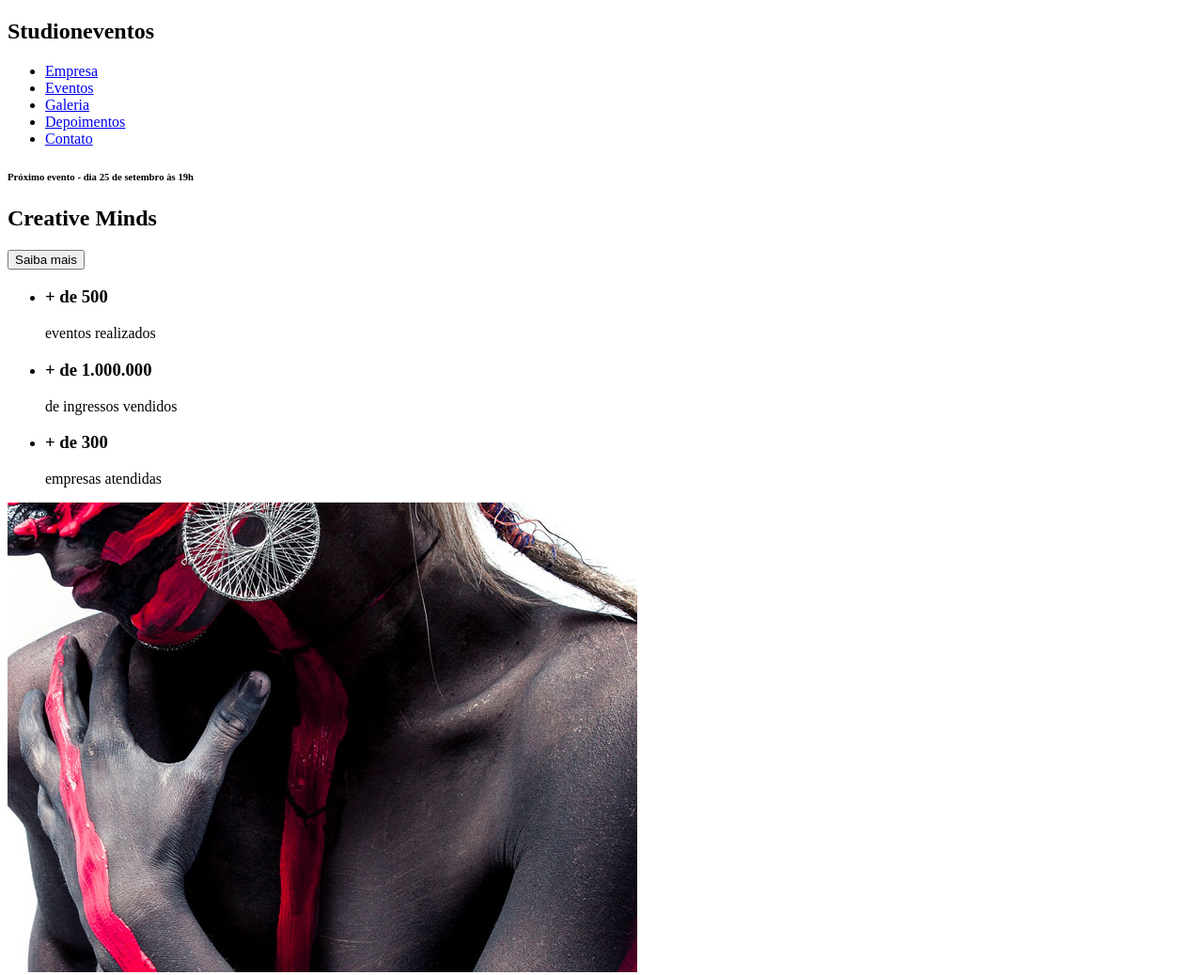
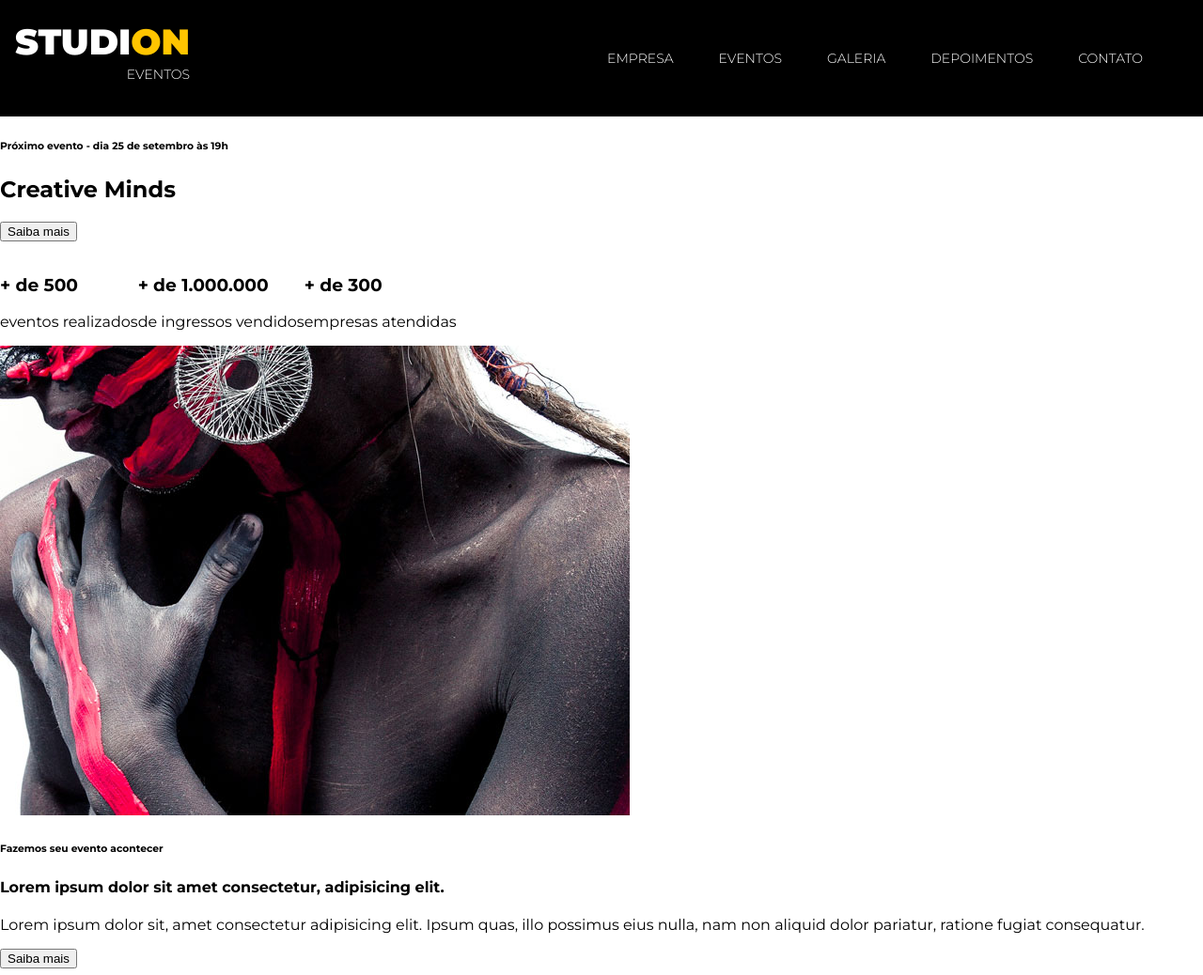
Before and after one commit to diegotoba/IS-StudioOn, a website: page src/index.html in a window 1280 px wide. Shown: the top 1038 px of the page at 94% size. Drawn offline with Linux system fonts and the light colour scheme.

Commit message:
feat(nav): added styling for navbar

```diff
--- a/src/index.html
+++ b/src/index.html
@@ -5,13 +5,15 @@
     <meta charset="UTF-8">
     <meta http-equiv="X-UA-Compatible" content="IE=edge">
     <meta name="viewport" content="width=device-width, initial-scale=1.0">
+    <link rel="stylesheet" href="style.css">
     <title>Studion</title>
 </head>
 
 <body>
-    <nav>
-        <h1>Studi<span>on</span><span>eventos</span></h1>
-        <ul>
+    <nav class="navbar">
+        <h1 class="logo-studion">Studi<span class="copy--primary">on</span>
+            <span class="logo-studion__subtitle">Eventos</span></h1>
+        <ul class="navbar__links">
             <li><a href="#empresa">Empresa</a></li>
             <li><a href="#eventos">Eventos</a></li>
             <li><a href="#galeria">Galeria</a></li>
--- /dev/null
+++ b/src/style.css
@@ -0,0 +1,72 @@
+@import url('https://fonts.googleapis.com/css2?family=Montserrat:wght@300;400;700;900&display=swap');
+
+* {
+  box-sizing: border-box;
+}
+
+:root {
+  --color-primary: #ffc500;
+  font-family: 'Montserrat', sans-serif;
+}
+
+body {
+  margin: 0;
+  padding-top: 7.75rem;
+}
+
+ul {
+  display: flex;
+  list-style: none;
+  padding-left: 0;
+}
+
+.navbar {
+  position: fixed;
+  display: grid;
+  grid-template-columns: 1fr 9fr;
+  align-items: center;
+  top: 0;
+  left: 0;
+  width: 100vw;
+  height: 7.75rem;
+  padding: 0 1rem;
+  background-color: #000;
+  color: #fff;
+}
+
+.navbar__links {
+  justify-self: end;
+}
+
+.navbar__links li {
+  font-size: 0.875rem;
+  margin-right: 3rem;
+}
+
+.navbar__links a {
+  font-weight: 300;
+  color: #fff;
+  text-decoration: none;
+  text-transform: uppercase;
+}
+
+.navbar__links a:hover {
+  color: var(--color-primary);
+}
+
+.logo-studion {
+  font-weight: 900;
+  font-size: 2.375rem;
+  line-height: 1ch;
+  text-transform: uppercase;
+  text-align: right;
+}
+
+.logo-studion__subtitle {
+  font-size: .875rem;
+  font-weight: 300;
+}
+
+.copy--primary {
+  color: var(--color-primary);
+}
```
